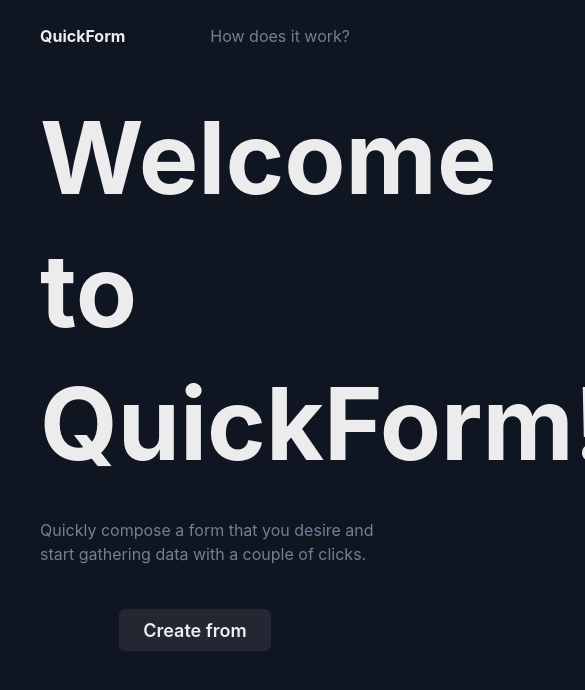
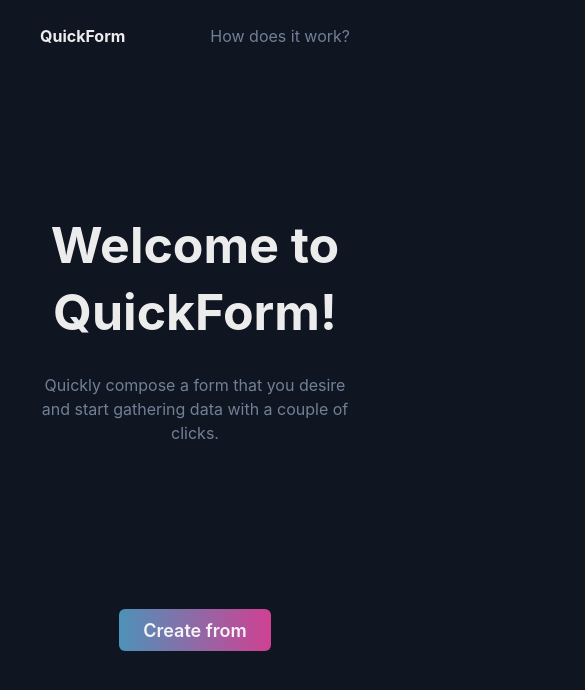
Before and after one commit to Kozaa/quickForm, a Next.js app: page / in a window 390 px wide. Shown: the top 690 px of the page, 585 px wide, since content can reach past the window. Built offline with nearby package versions, Linux system fonts and the light colour scheme.

Commit message:
added basic responsivness to heroPage

```diff
--- a/pages/index.tsx
+++ b/pages/index.tsx
@@ -3,10 +3,11 @@
 import { Box, Button, Flex, Heading, Text, VStack } from "@chakra-ui/react";
 import Logo from "../components/common/Logo/Logo";
 import HowItWorksModal from "../components/heroPage/HowItWorksModal/HowItWorksModal";
+import Link from "next/link";
 
 export default function Home() {
   return (
-    <Box width={"100vw"} height={"80vh"} py={6} px={10}>
+    <Box width={"100vw"} height={'80vh'} py={6} px={10}>
       <VStack height={"full"}>
         <Flex w={"full"} justify={"space-between"}>
           <Logo />
@@ -16,26 +17,34 @@ export default function Home() {
         <Flex
           height={"full"}
           w={"full"}
+          direction={{ base: "column", md: "row" }}
           alignItems={"center"}
           justifyContent={"space-around"}
         >
-          <Box maxWidth={'700px'}>
-            <Heading fontSize={"100px"} mb={7}>
+          <Box maxWidth={"700px"} textAlign={{ base: "center", md: "left" }}>
+            <Heading fontSize={["50px", "70px", "100px"]} mb={7}>
               Welcome to QuickForm!
             </Heading>
 
-            <Text textColor={"toneDownText"} maxWidth={'60%'}>
+            <Text
+              textColor={"toneDownText"}
+              maxWidth={{ base: "100%", md: "60%" }}
+            >
               Quickly compose a form that you desire and start gathering data
               with a couple of clicks.
             </Text>
           </Box>
 
-          <Box bg={"green.100"} w={"200px"}>
+          <Box bg={"green.100"} w={"200px"} h={"200px"} display={{base: 'none', md: 'block'}}>
             yo
           </Box>
         </Flex>
 
-        <Button size={"lg"}>Create from</Button>
+        <Link href={"/create"}>
+          <Button variant={"hero"} size={"lg"}>
+            Create from
+          </Button>
+        </Link>
       </VStack>
     </Box>
   );
--- a/theme/index.ts
+++ b/theme/index.ts
@@ -26,6 +26,20 @@ const theme = extendTheme({
     })
   },
 
+  components: {
+    Button: {
+      variants: {
+        hero: {
+          bgGradient: 'linear(to-r, primary, secondary)',
+          _hover: {
+            bgGradient: 'linear(to-r, secondary,primary )',
+          },
+
+        }
+      }
+    }
+  }
+
 });
 
 export default theme;
```
